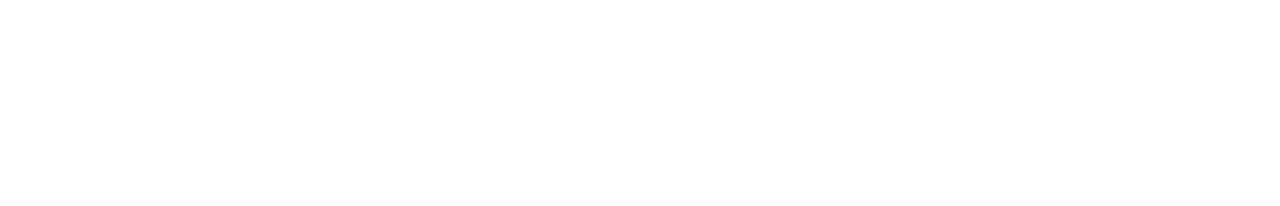
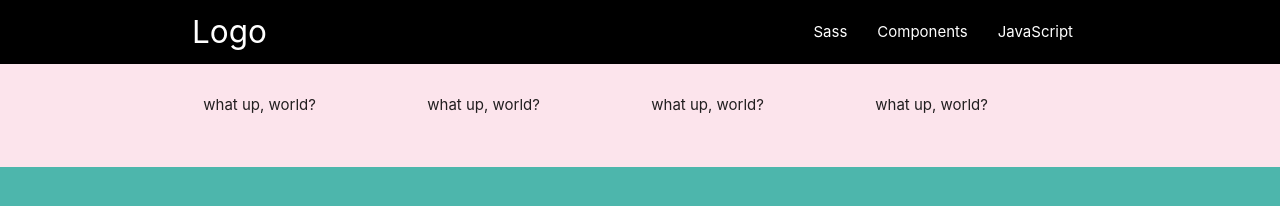
Before and after one commit to kadams34/portfolio-site, a plain HTML site: page index.html in a window 1280 px wide. Drawn offline with nearby package versions, Linux system fonts and the light colour scheme.

Commit message:
learning materialize

```diff
--- a/index.html
+++ b/index.html
@@ -13,9 +13,37 @@
           crossorigin="anonymous" />
     <title>Document</title>
 </head>
-<body>
-
-
+<body class="teal lighten-2">
+    <nav class="black">
+        <div class="container">
+        <div class="nav-wrapper">
+            <a href="#" class="brand-logo">Logo</a>
+            <ul id="nav-mobile" class="right hide-on-med-and-down">
+                <li><a href="sass.html">Sass</a></li>
+                <li><a href="badges.html">Components</a></li>
+                <li><a href="collapsible.html">JavaScript</a></li>
+            </ul>
+        </div>
+        </div>
+    </nav>
+    <div class="section pink lighten-5">
+        <div class="container">
+            <div class="row">
+                <div class="col l3">
+                    <p>what up, world?</p>
+                </div>
+                <div class="col l3">
+                    <p>what up, world?</p>
+                </div>
+                <div class="col l3">
+                    <p>what up, world?</p>
+                </div>
+                <div class="col l3">
+                    <p>what up, world?</p>
+                </div>
+            </div>
+        </div>
+    </div>
     <!-- Compiled and minified JavaScript -->
     <script src="https://cdnjs.cloudflare.com/ajax/libs/materialize/1.0.0/js/materialize.min.js"
             integrity="sha512-NiWqa2rceHnN3Z5j6mSAvbwwg3tiwVNxiAQaaSMSXnRRDh5C2mk/+sKQRw8qjV1vN4nf8iK2a0b048PnHbyx+Q=="
```
